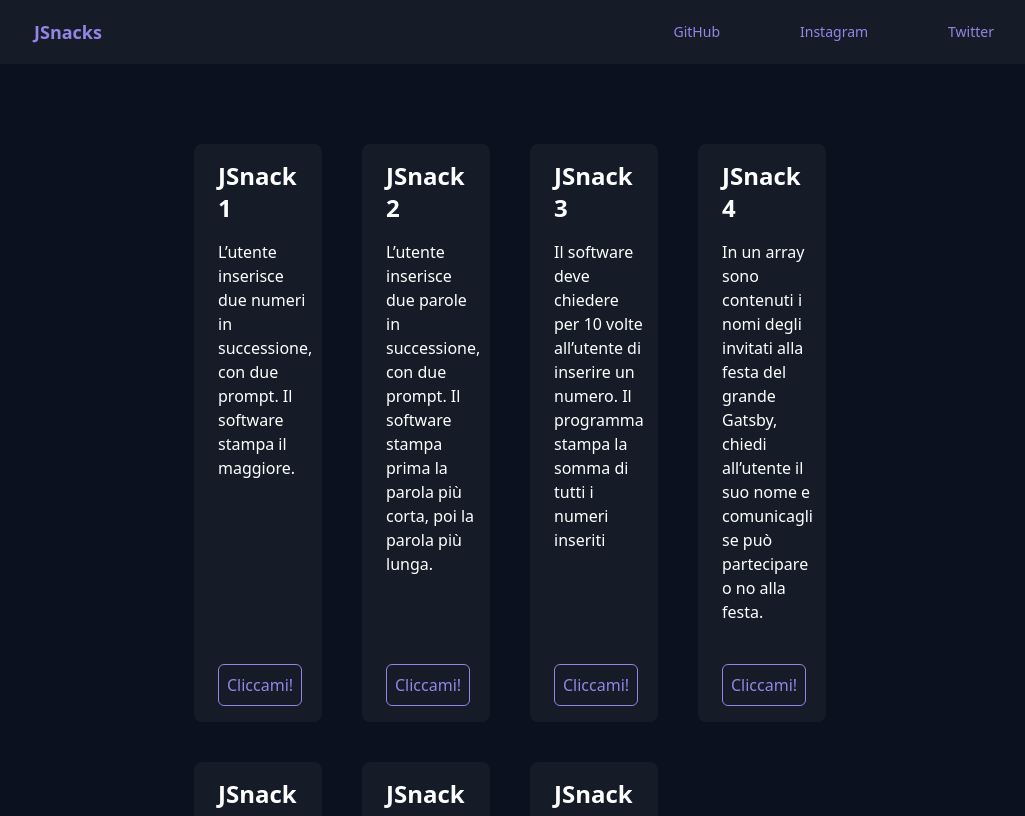
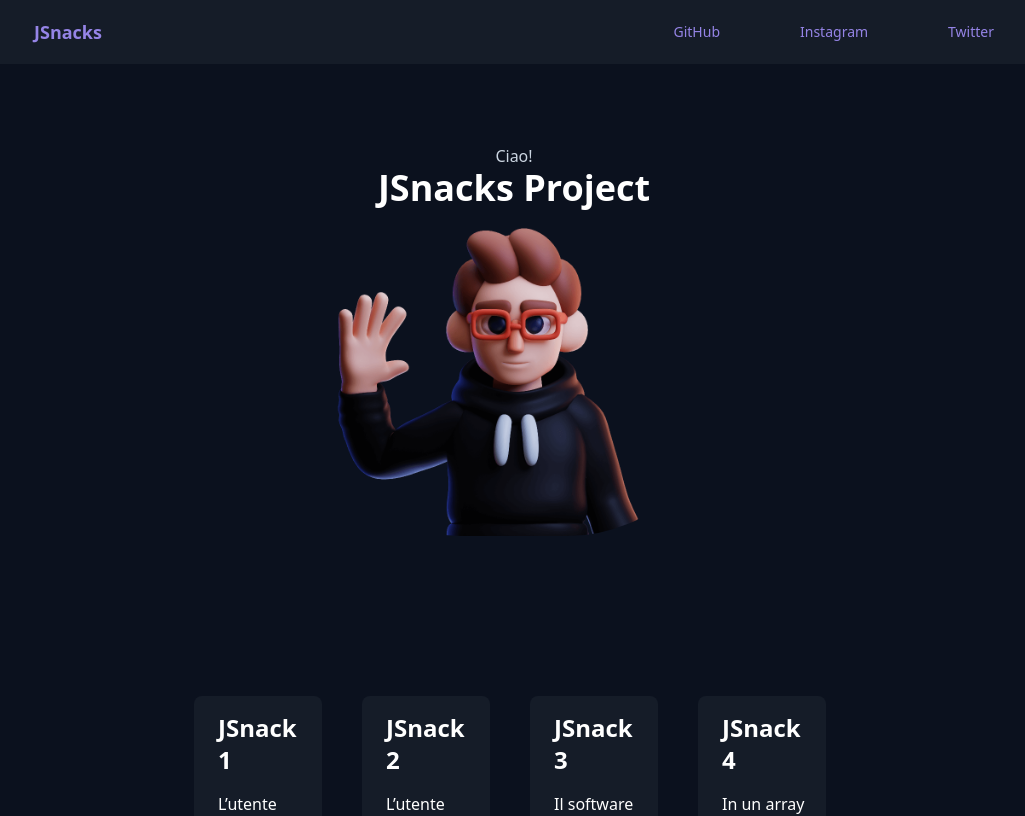
Before and after one commit to AlessioRoman/js-jsnacks, a React (Vite) app in the folder jsnack-interactive/: page / in a window 1280 px wide. Shown: the top 816 px of the page, without its empty margins (126-1151 px from the left). Built offline with nearby package versions, Linux system fonts and the light colour scheme.

Commit message:
added image to app.jsx and colors to tailwind.cjs

```diff
--- a/jsnack-interactive/src/App.jsx
+++ b/jsnack-interactive/src/App.jsx
@@ -5,10 +5,29 @@ import Buttons from "./components/Buttons";
 function App() {
   return (
     <div className="App">
-      <Header />
-      <div className="pt-20 pb-20">
-        <Buttons />
-      </div>
+      <header>
+        <Header />
+      </header>
+      <main>
+        <section>
+          <div className="text-center mt-20">
+            <p className="text-grey">Ciao!</p>
+            <h1 className="text-white font-bold text-4xl">JSnacks Project</h1>
+          </div>
+          <div className="mt-2 mb-20 flex justify-center">
+            <img
+              src="/assets/dev-ed-wave.png"
+              alt="char"
+              className="w-1/3 rounded-full"
+            />
+          </div>
+        </section>
+        <section>
+          <div className="pt-20 pb-20">
+            <Buttons />
+          </div>
+        </section>
+      </main>
     </div>
   );
 }
--- a/jsnack-interactive/src/components/Projects.jsx
+++ b/jsnack-interactive/src/components/Projects.jsx
@@ -6,7 +6,7 @@ function Projects({ title, description, program }) {
         <p className="text-white">{description}</p>
       </div>
       <button
-        className="mt-10 p-2 border border-1 rounded-md hover:bg-purpleText hover:text-purpleBg"
+        className="mt-10 p-2 border border-1 rounded-lg hover:bg-purpleText hover:text-purpleBg"
         type="button"
         onClick={program}
       >
--- a/jsnack-interactive/tailwind.config.cjs
+++ b/jsnack-interactive/tailwind.config.cjs
@@ -7,6 +7,7 @@ export default {
       purpleBgAlt: "#151c28",
       purpleText: "#9584e6",
       white: "#ffffff",
+      grey: "#cbd5e1",
     },
     extend: {},
   },
```
Also changed, not shown: jsnack-interactive/public/assets/consulting.png (deleted), jsnack-interactive/public/assets/design.png (deleted).
